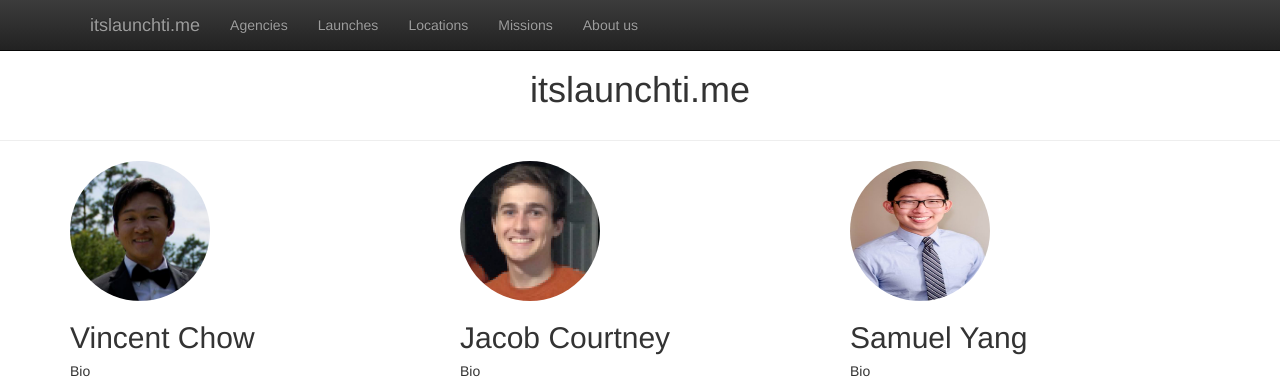
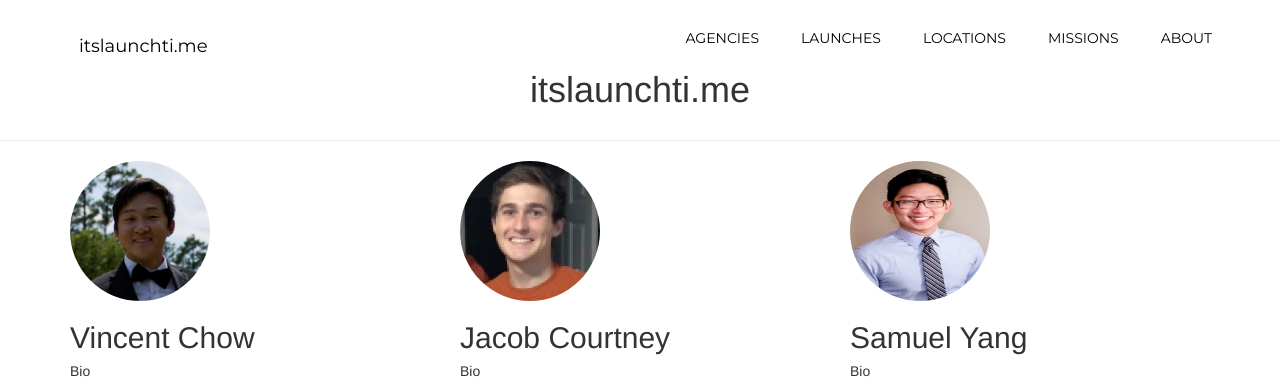
Before and after one commit to Benjamin28/idb, a Flask app: page /about in a window 1280 px wide. Shown: the top 389 px of the page. Run offline with Flask 2, Linux system fonts and the light colour scheme; some libraries are stand-ins or nearby versions.

Commit message:
update navbar

```diff
--- a/app/static/css/model.css
+++ b/app/static/css/model.css
@@ -12,9 +12,33 @@ body {
 
 .navbar {
 	margin: 0;
-	width: 100%;
+	background-image: none;
+	background: none;
+	border: none;
+	font-family: "Montserrat";
 }
 
+.navbar .container {
+	width: 95%;
+}
+.navbar-inverse .navbar-brand:hover,
+.navbar-inverse .navbar-nav li a,
+.navbar-inverse .navbar-nav li a:hover{
+    color: black;
+    background-color: none;
+}
+.navbar-inverse .navbar-nav li a:focus {
+	color: black;
+	}
+.navbar-brand,
+.navbar-nav li a {
+    padding: 2em 1.5em;
+}
+.navbar-inverse .navbar-brand,
+.navbar-inverse .navbar-nav li a {
+    text-shadow: none;
+    color: black;
+}
 .featurette-divider {
 	margin: 80px 0;
 }
@@ -31,6 +55,7 @@ body {
 	font-size: 18px;
 	line-height: 1.5;
 }
+
 pre {
 	margin-bottom: 0;
 }
--- a/app/templates/base.html
+++ b/app/templates/base.html
@@ -13,6 +13,8 @@
 
     <!-- Latest compiled and minified CSS -->
     <link rel="stylesheet" href="https://maxcdn.bootstrapcdn.com/bootstrap/3.3.7/css/bootstrap.min.css" integrity="sha384-BVYiiSIFeK1dGmJRAkycuHAHRg32OmUcww7on3RYdg4Va+PmSTsz/K68vbdEjh4u" crossorigin="anonymous">
+
+    <link href="https://fonts.googleapis.com/css?family=Montserrat" rel="stylesheet">
 
     <!-- Optional theme -->
     <link rel="stylesheet" href="https://maxcdn.bootstrapcdn.com/bootstrap/3.3.7/css/bootstrap-theme.min.css" integrity="sha384-rHyoN1iRsVXV4nD0JutlnGaslCJuC7uwjduW9SVrLvRYooPp2bWYgmgJQIXwl/Sp" crossorigin="anonymous">
@@ -45,13 +47,13 @@
           </button>
           <a class="navbar-brand" href="{{url_for('index')}}">itslaunchti.me</a>
         </div>
-        <div id="navbar" class="collapse navbar-collapse">
+        <div id="navbar" class="collapse navbar-collapse navbar-right">
           <ul class="nav navbar-nav">
-            <li><a href="{{url_for('agencies')}}">Agencies</a></li>
-            <li><a href="{{url_for('launches')}}">Launches</a></li>
-            <li><a href="{{url_for('locations')}}">Locations</a></li>
-            <li><a href="{{url_for('missions')}}">Missions</a></li>
-            <li><a href="{{url_for('about')}}">About us</a></li>
+            <li><a href="{{url_for('agencies')}}">AGENCIES</a></li>
+            <li><a href="{{url_for('launches')}}">LAUNCHES</a></li>
+            <li><a href="{{url_for('locations')}}">LOCATIONS</a></li>
+            <li><a href="{{url_for('missions')}}">MISSIONS</a></li>
+            <li><a href="{{url_for('about')}}">ABOUT</a></li>
 
           </ul>
         </div><!--/.nav-collapse -->
--- a/app/templates/index.html
+++ b/app/templates/index.html
@@ -3,8 +3,7 @@
 <link rel= "stylesheet" type= "text/css" href= "{{ url_for('static',filename='css/landing.css') }}">
 {% endblock %}
 {% block content %}
-
-<div class="container">
+<div class="container carousel">
 
       <div id="myCarousel" class="carousel slide" data-ride="carousel">
       <!-- Indicators -->
@@ -13,6 +12,7 @@
         <li data-target="#myCarousel" data-slide-to="1"></li>
         <li data-target="#myCarousel" data-slide-to="2"></li>
       </ol>
+
       <div class="carousel-inner" role="listbox">
         <div class="item active">
           <img class="first-slide" src="../static/images/rocket1.jpg" alt="First slide">
```
Also changed, not shown: app/static/css/landing.css (+19 -3 lines).
